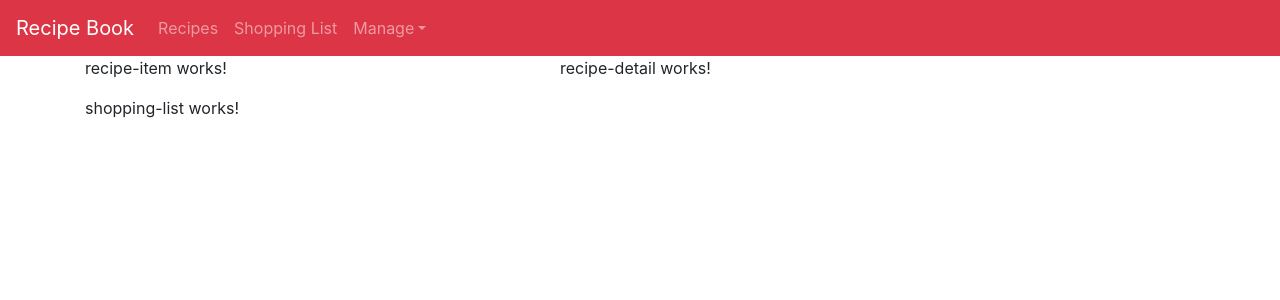
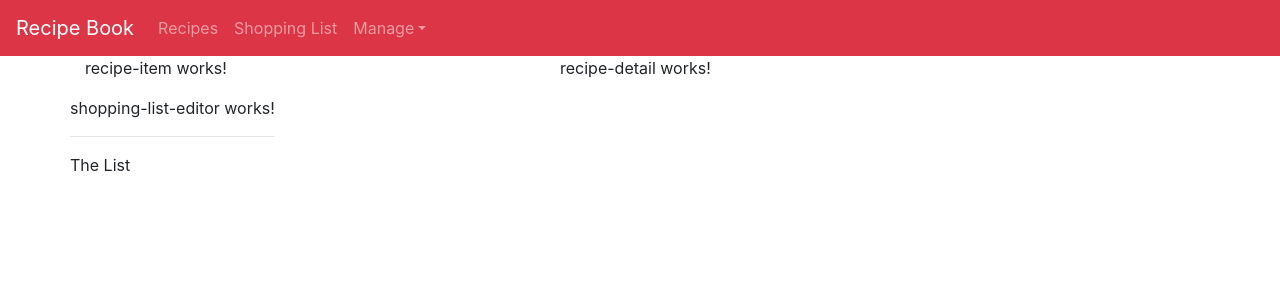
Before and after one commit to marqgray/angular-example-recipe-shopping-app, an Angular app: page / in a window 1280 px wide. Shown: the top 300 px of the page. Built offline with nearby package versions, Linux system fonts and the light colour scheme.

Commit message:
Added appropriate tags to the shopping list component

```diff
--- a/src/app/shopping-list/shopping-list.component.html
+++ b/src/app/shopping-list/shopping-list.component.html
@@ -1 +1,7 @@
-<p>shopping-list works!</p>
+<div class="row">
+  <div class="col-xs-10">
+    <app-shopping-list-editor></app-shopping-list-editor>
+    <hr>
+    <p>The List</p>
+  </div>
+</div>
```
